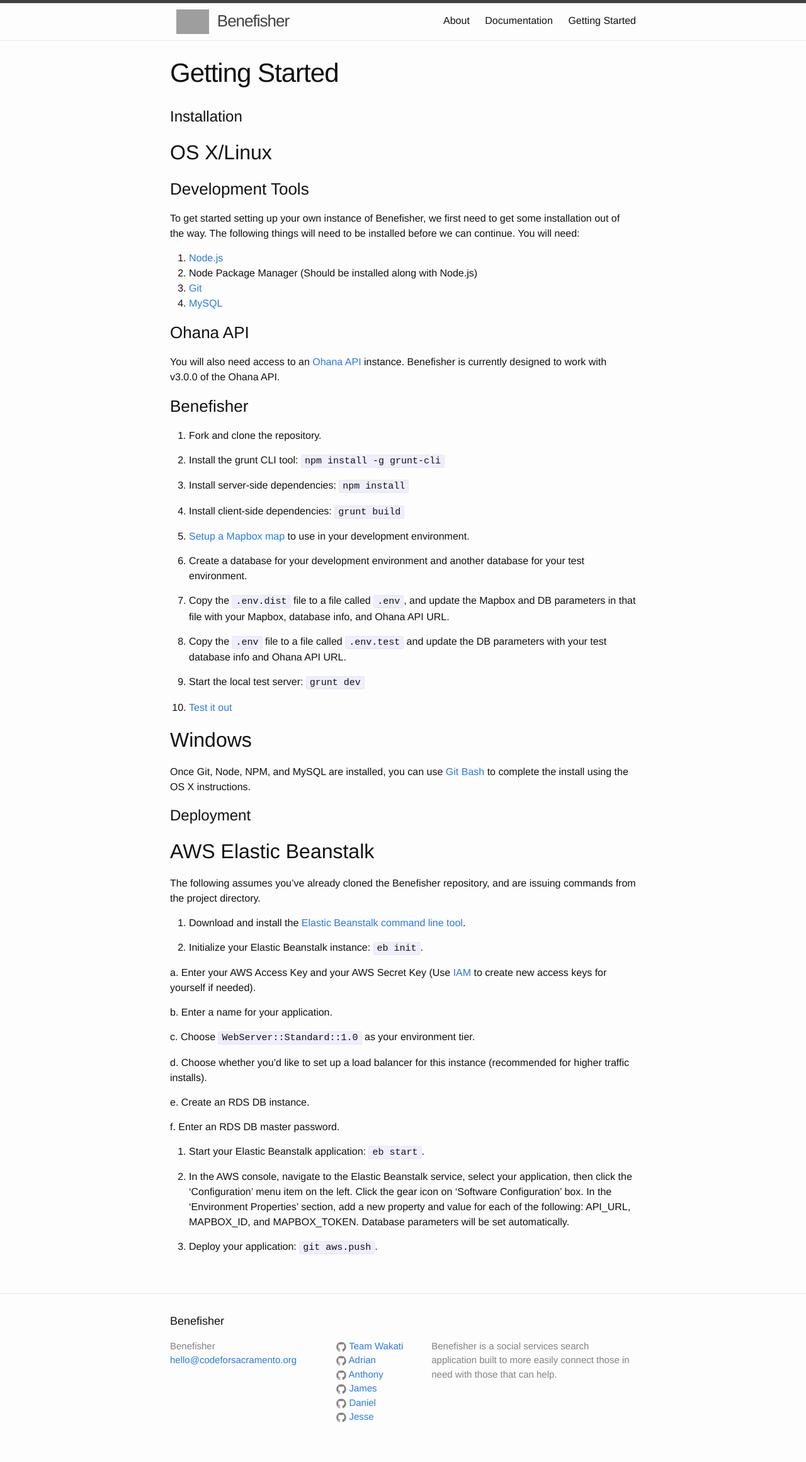
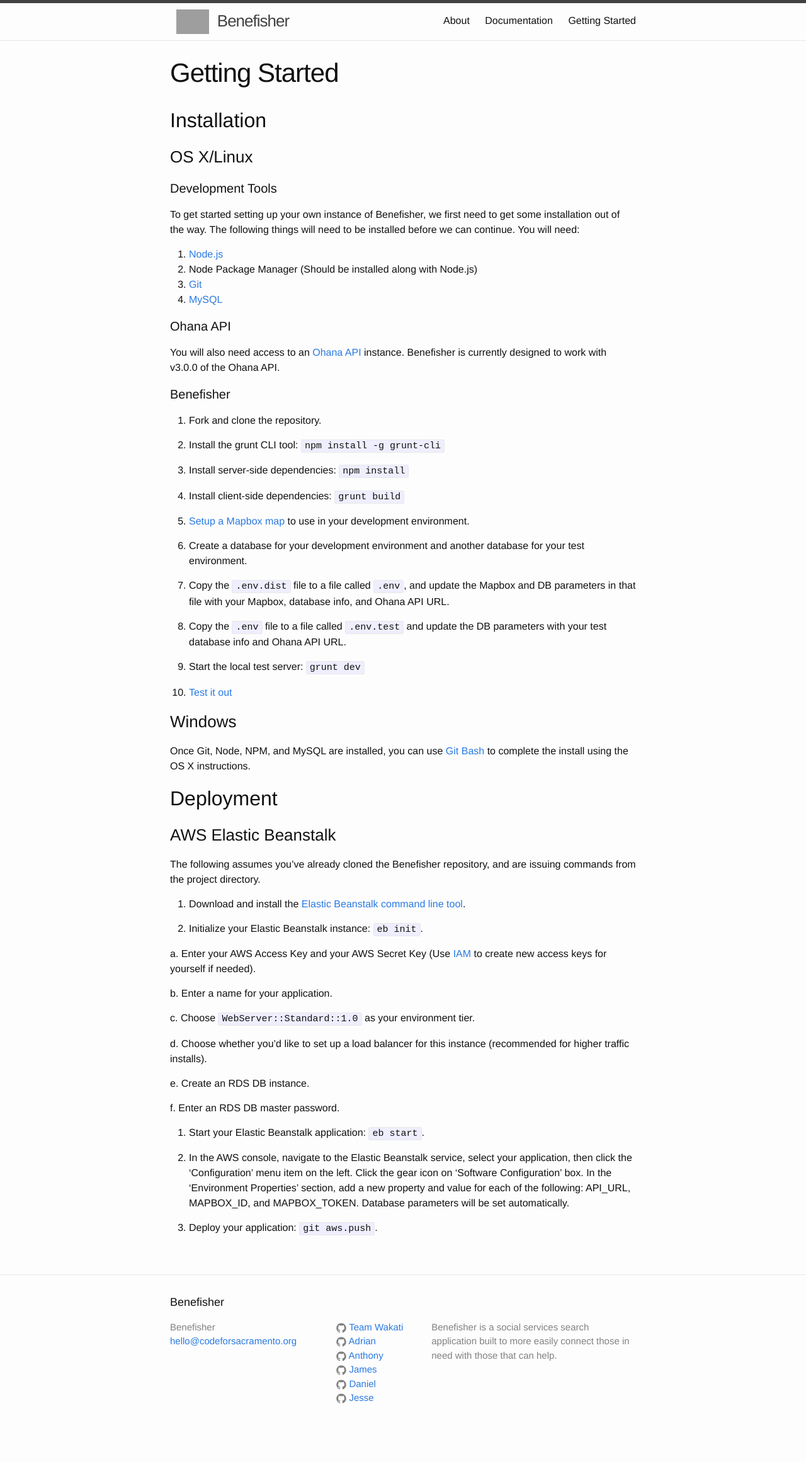
Before and after one commit to code4sac/benefisher, a Jekyll site: the page built from start.md, in a window 1280 px wide. Shown: the whole page at 63% size. Built offline with Jekyll 4.4.1, drawn with Linux system fonts in a browser that asks for light colours; after the commit the page ends 2292 px from its top, so only the background shows below that; grey boxes are pictures that could not be loaded.

```diff
--- a/start.md
+++ b/start.md
@@ -4,11 +4,11 @@ title: Getting Started
 permalink: /start/
 ---
 
-# Installation
+##Installation
 
-## OS X/Linux
+###OS X/Linux
 
-###Development Tools
+####Development Tools
 To get started setting up your own instance of Benefisher, we first need to get some installation out of the way.
 The following things will need to be installed before we can continue. You will need:
 
@@ -17,10 +17,10 @@ The following things will need to be installed before we can continue. You will
   3. [Git](https://help.github.com/articles/set-up-git/)
   4. [MySQL](http://dev.mysql.com/doc/refman/5.0/en/macosx-installation.html)
 
-###Ohana API
+####Ohana API
 You will also need access to an [Ohana API](http://ohanapi.org/) instance. Benefisher is currently designed to work with v3.0.0 of the Ohana API.
 
-###Benefisher
+####Benefisher
 1. Fork and clone the repository.
 
 2. Install the grunt CLI tool: `npm install -g grunt-cli`
@@ -41,12 +41,12 @@ You will also need access to an [Ohana API](http://ohanapi.org/) instance. Benef
 
 10. [Test it out](http://localhost:3000)
 
-## Windows
+###Windows
 Once Git, Node, NPM, and MySQL are installed, you can use [Git Bash](http://msysgit.github.io/) to complete the install using the OS X instructions.
 
-# Deployment
+##Deployment
 
-##AWS Elastic Beanstalk
+###AWS Elastic Beanstalk
 The following assumes you've already cloned the Benefisher repository, and are issuing commands from the project directory.
 
 1. Download and install the [Elastic Beanstalk command line tool](http://aws.amazon.com/code/6752709412171743).
```
